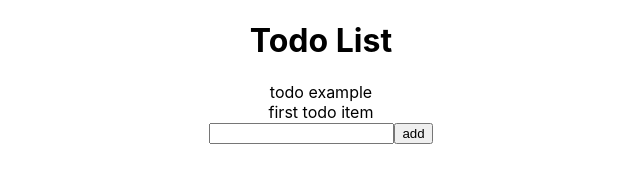
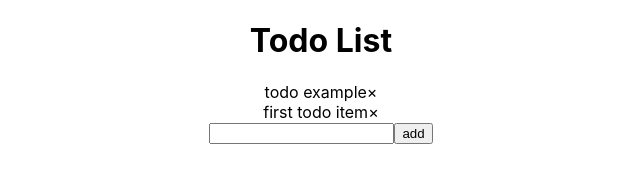
Before and after one commit to AFS-Bootcamp-202211-Group-B/todo-react-day12-starter, a React (Create React App) app: page / in a window 1280 px wide. Shown: the top 172 px of the page, without its empty margins (319-959 px from the left). Built offline with nearby package versions, Linux system fonts and the light colour scheme.

Commit message:
[Feat] delete todo

```diff
--- a/src/features/TodoItem.js
+++ b/src/features/TodoItem.js
@@ -1,6 +1,6 @@
 import React,{useEffect} from "react";
 import { useDispatch } from 'react-redux'
-import { toggleTodo } from "./todoSlice";
+import { toggleTodo,deleteTodo} from "./todoSlice";
 
 export default function TodoItem(props) {
   const dispatch = useDispatch()
@@ -11,5 +11,6 @@ export default function TodoItem(props) {
             className={props.todo.done?"done":"notDone"}
           >
             {props.todo.text}
+            <span onClick={()=>dispatch(deleteTodo(props.todo.id))}>&times;</span>
           </div>
 }
--- a/src/features/todoSlice.js
+++ b/src/features/todoSlice.js
@@ -29,11 +29,13 @@ const todoSlice = createSlice({
                     state[index].done=!state[index].done
                 }
             }
-
+        },
+        deleteTodo: (state, action)=>{
+            return state.filter(item=>item.id!==action.payload)
         }
     }
 
 })
 
 export default todoSlice.reducer;
-export const { addTodo,toggleTodo } = todoSlice.actions
+export const { addTodo,toggleTodo,deleteTodo } = todoSlice.actions
```
